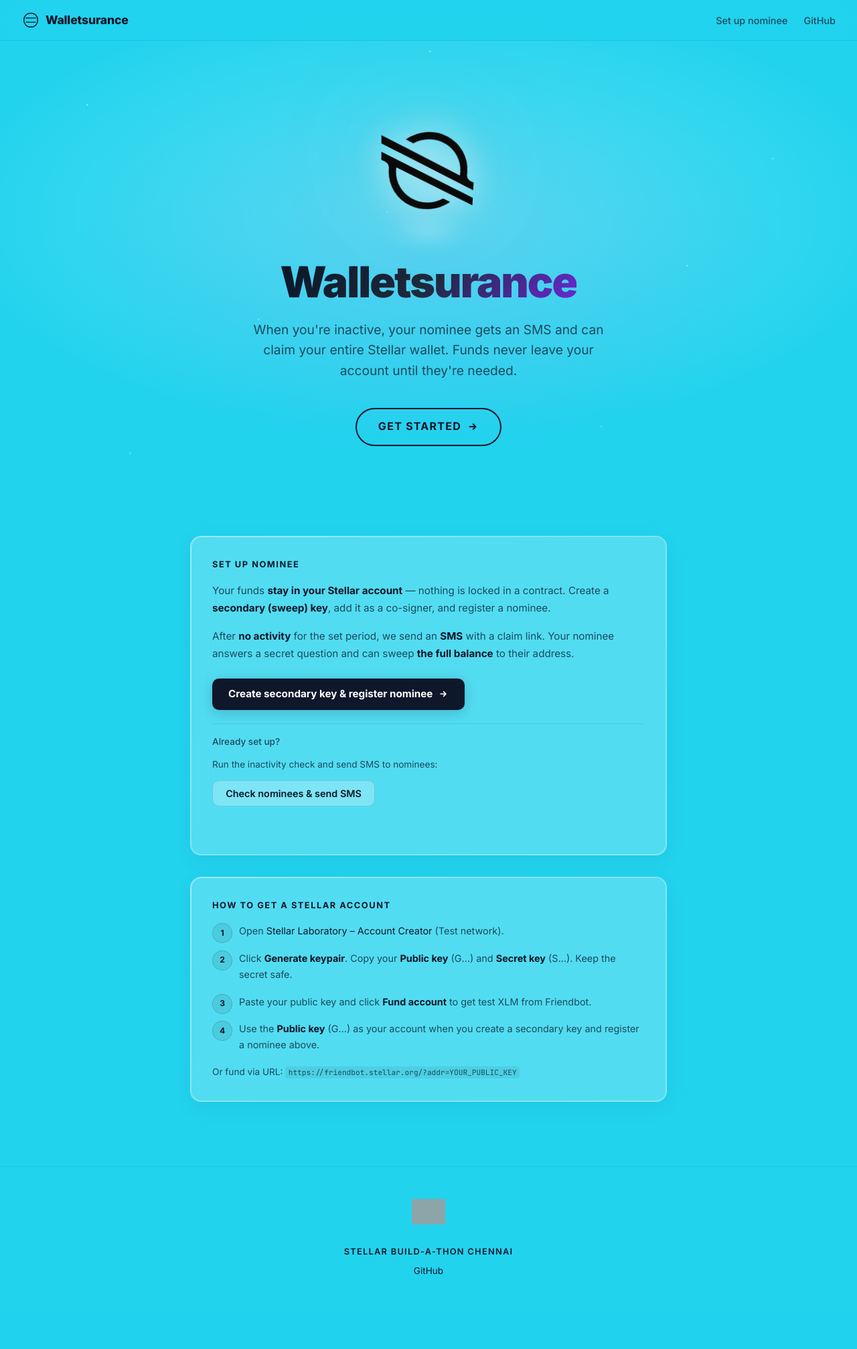
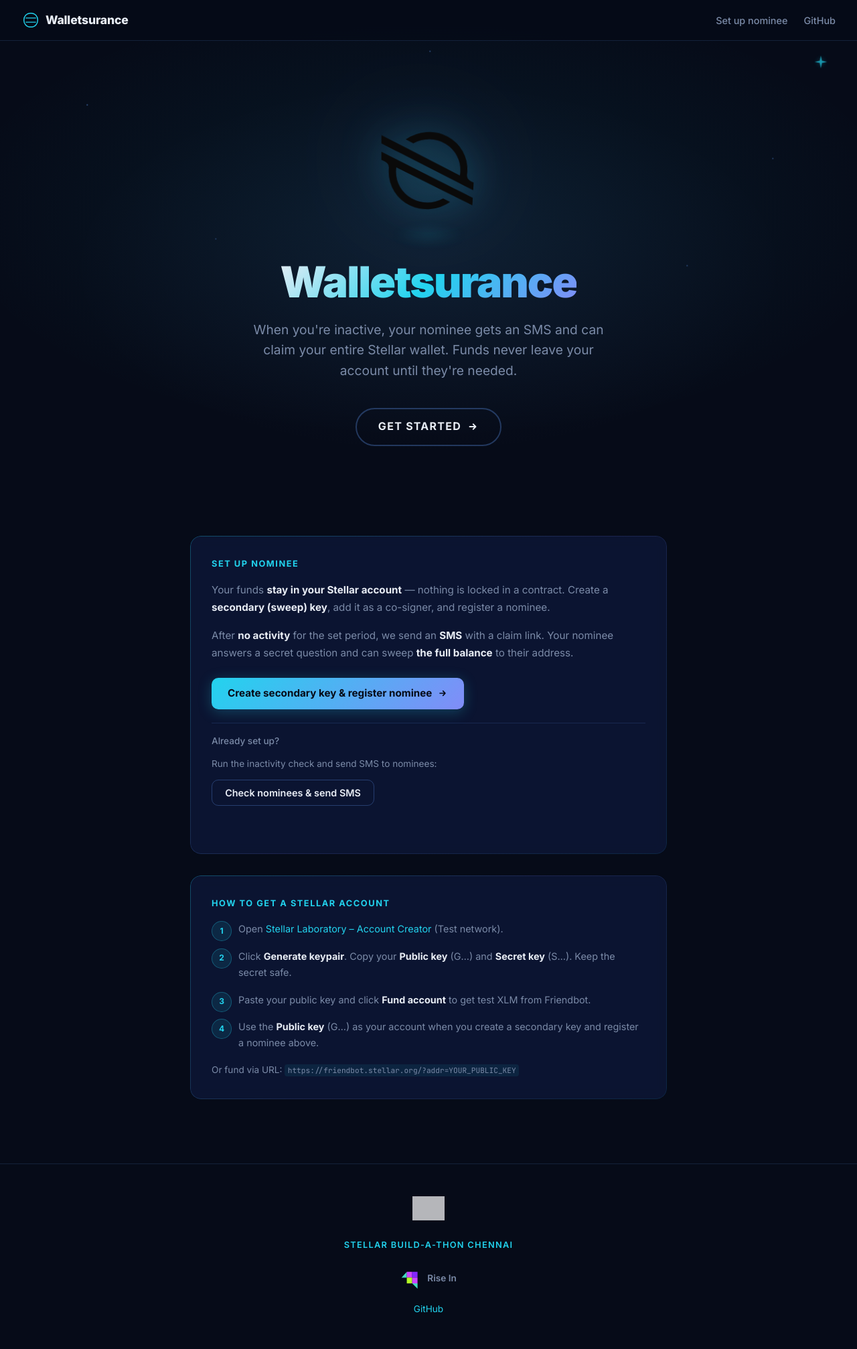
Before and after one commit to vaduvanathan/stellar-hackathon, a Flask app: page / in a window 1280 px wide. Shown: the whole page at 67% size. Before the commit the page ends 1903 px from the top, so only its background shows below. Run offline with Flask 3, Linux system fonts and the light colour scheme; grey boxes are pictures that could not be loaded.

Commit message:
Revert to dark theme; add Rise In kite animation and Stellar logo in footer
- Reverted background to dark navy (#060b18) theme
- Rise In kite SVG flies from bottom-left to top-right on page load
- Sparkle star appears at top-right after kite passes, with twinkle glow
- Full Stellar logo (white, from cryptologos.cc) in footer
- Rise In logo + credit in footer

Co-authored-by: Cursor <cursoragent@cursor.com>

```diff
--- a/backend/templates/index.html
+++ b/backend/templates/index.html
@@ -10,19 +10,18 @@
   <link href="https://fonts.googleapis.com/css2?family=Inter:wght@400;500;600;700;800;900&family=JetBrains+Mono:wght@400;500&display=swap" rel="stylesheet">
   <style>
     :root {
-      --bg: #22d3ee;
-      --bg2: #1cc5df;
-      --surface: rgba(255, 255, 255, 0.2);
-      --border: rgba(0, 0, 0, 0.08);
-      --border-glow: rgba(0, 0, 0, 0.18);
-      --text: #0a1628;
-      --muted: #1a4a5e;
-      --accent: #0f172a;
-      --accent2: #6d28d9;
-      --accent-dim: #1e293b;
-      --warn: #92400e;
-      --err: #dc2626;
-      --glow: rgba(255, 255, 255, 0.7);
+      --bg: #060b18;
+      --bg2: #0a1128;
+      --surface: rgba(15, 25, 60, 0.7);
+      --border: rgba(100, 160, 255, 0.15);
+      --border-glow: rgba(100, 160, 255, 0.3);
+      --text: #e8edf5;
+      --muted: #7b8ba8;
+      --accent: #22d3ee;
+      --accent2: #818cf8;
+      --accent-dim: #0ea5c9;
+      --warn: #fbbf24;
+      --err: #f87171;
     }
     * { box-sizing: border-box; margin: 0; padding: 0; }
     html { scroll-behavior: smooth; }
@@ -41,9 +40,9 @@
       position: fixed; top: 0; left: 0; right: 0; z-index: 100;
       display: flex; align-items: center; justify-content: space-between;
       padding: 1rem 2rem;
-      background: rgba(34, 211, 238, 0.85);
+      background: rgba(6, 11, 24, 0.85);
       backdrop-filter: blur(12px);
-      border-bottom: 1px solid rgba(0,0,0,0.08);
+      border-bottom: 1px solid var(--border);
     }
     .navbar-brand {
       display: flex; align-items: center; gap: 0.5rem;
@@ -65,8 +64,8 @@
       display: flex; flex-direction: column; align-items: center; justify-content: center;
       text-align: center;
       padding: 6rem 1.5rem 4rem;
-      background: radial-gradient(ellipse 80% 60% at 50% 40%, rgba(255,255,255,0.25) 0%, transparent 70%),
-                  radial-gradient(ellipse 60% 50% at 50% 50%, rgba(109,40,217,0.08) 0%, transparent 70%),
+      background: radial-gradient(ellipse 80% 60% at 50% 40%, rgba(34, 211, 238, 0.08) 0%, transparent 70%),
+                  radial-gradient(ellipse 60% 50% at 50% 50%, rgba(129, 140, 248, 0.06) 0%, transparent 70%),
                   var(--bg);
       overflow: hidden;
     }
@@ -74,14 +73,16 @@
       content: '';
       position: absolute; inset: 0;
       background-image:
-        radial-gradient(2px 2px at 10% 20%, rgba(255,255,255,0.6) 50%, transparent 50%),
-        radial-gradient(1.5px 1.5px at 30% 60%, rgba(255,255,255,0.4) 50%, transparent 50%),
-        radial-gradient(2px 2px at 50% 10%, rgba(255,255,255,0.5) 50%, transparent 50%),
-        radial-gradient(1.5px 1.5px at 70% 80%, rgba(255,255,255,0.35) 50%, transparent 50%),
-        radial-gradient(2px 2px at 90% 30%, rgba(255,255,255,0.45) 50%, transparent 50%),
-        radial-gradient(1.5px 1.5px at 15% 85%, rgba(255,255,255,0.4) 50%, transparent 50%),
-        radial-gradient(2px 2px at 80% 50%, rgba(255,255,255,0.45) 50%, transparent 50%),
-        radial-gradient(1.5px 1.5px at 45% 40%, rgba(255,255,255,0.35) 50%, transparent 50%);
+        radial-gradient(1.5px 1.5px at 10% 20%, rgba(100,160,255,0.4) 50%, transparent 50%),
+        radial-gradient(1px 1px at 30% 60%, rgba(100,160,255,0.25) 50%, transparent 50%),
+        radial-gradient(1.5px 1.5px at 50% 10%, rgba(100,160,255,0.35) 50%, transparent 50%),
+        radial-gradient(1px 1px at 70% 80%, rgba(100,160,255,0.2) 50%, transparent 50%),
+        radial-gradient(1.5px 1.5px at 90% 30%, rgba(100,160,255,0.3) 50%, transparent 50%),
+        radial-gradient(1px 1px at 15% 85%, rgba(100,160,255,0.25) 50%, transparent 50%),
+        radial-gradient(1.5px 1.5px at 80% 50%, rgba(100,160,255,0.3) 50%, transparent 50%),
+        radial-gradient(1px 1px at 45% 40%, rgba(100,160,255,0.2) 50%, transparent 50%),
+        radial-gradient(1px 1px at 60% 25%, rgba(100,160,255,0.3) 50%, transparent 50%),
+        radial-gradient(1.5px 1.5px at 25% 45%, rgba(100,160,255,0.25) 50%, transparent 50%);
       animation: drift 20s ease-in-out infinite alternate;
       pointer-events: none;
     }
@@ -100,28 +101,15 @@
     .logo-scene::after {
       content: '';
       position: absolute;
-      bottom: -25px; left: 50%; transform: translateX(-50%);
-      width: 160px; height: 50px;
-      background: radial-gradient(ellipse, rgba(255,255,255,0.6) 0%, rgba(255,255,255,0.2) 40%, transparent 70%);
-      filter: blur(12px);
+      bottom: -20px; left: 50%; transform: translateX(-50%);
+      width: 120px; height: 30px;
+      background: radial-gradient(ellipse, rgba(34,211,238,0.25) 0%, transparent 70%);
+      filter: blur(8px);
       animation: glow-pulse 3s ease-in-out infinite alternate;
     }
     @keyframes glow-pulse {
-      from { opacity: 0.4; transform: translateX(-50%) scale(0.85); }
-      to { opacity: 1; transform: translateX(-50%) scale(1.15); }
-    }
-    .logo-scene::before {
-      content: '';
-      position: absolute;
-      inset: -30px;
-      background: radial-gradient(circle, rgba(255,255,255,0.35) 0%, rgba(255,255,255,0.1) 40%, transparent 65%);
-      filter: blur(18px);
-      animation: halo-pulse 4s ease-in-out infinite alternate;
-      pointer-events: none;
-    }
-    @keyframes halo-pulse {
-      from { opacity: 0.5; transform: scale(0.95); }
-      to { opacity: 1; transform: scale(1.05); }
+      from { opacity: 0.5; transform: translateX(-50%) scale(0.9); }
+      to { opacity: 1; transform: translateX(-50%) scale(1.1); }
     }
     .logo-cube {
       width: 100%; height: 100%;
@@ -142,14 +130,14 @@
     }
     .logo-face svg {
       width: 140px; height: 140px;
-      filter: drop-shadow(0 0 20px rgba(255,255,255,0.5)) drop-shadow(0 0 50px rgba(255,255,255,0.3)) drop-shadow(0 0 80px rgba(0,0,0,0.15));
+      filter: drop-shadow(0 0 30px rgba(34,211,238,0.35)) drop-shadow(0 0 60px rgba(129,140,248,0.2));
     }
 
     .hero h1 {
       font-size: clamp(2.5rem, 6vw, 4rem);
       font-weight: 900; letter-spacing: -0.03em; line-height: 1.1;
       margin-bottom: 1.25rem;
-      background: linear-gradient(135deg, #0a1628 0%, #1e293b 50%, #6d28d9 100%);
+      background: linear-gradient(135deg, #e8edf5 0%, #22d3ee 50%, #818cf8 100%);
       -webkit-background-clip: text; -webkit-text-fill-color: transparent;
       background-clip: text;
     }
@@ -161,17 +149,17 @@
     .hero-cta {
       display: inline-flex; align-items: center; gap: 0.5rem;
       padding: 0.85rem 2rem;
-      border: 2px solid var(--accent);
+      border: 2px solid var(--border-glow);
       border-radius: 50px;
-      color: var(--accent); font-weight: 700; font-size: 1rem; text-transform: uppercase; letter-spacing: 0.08em;
+      color: var(--text); font-weight: 700; font-size: 1rem; text-transform: uppercase; letter-spacing: 0.08em;
       text-decoration: none;
       transition: all 0.3s;
       background: transparent;
     }
     .hero-cta:hover {
-      background: var(--accent);
-      color: #fff;
-      box-shadow: 0 6px 25px rgba(15,23,42,0.3);
+      border-color: var(--accent);
+      color: var(--accent);
+      box-shadow: 0 0 20px rgba(34,211,238,0.2), inset 0 0 20px rgba(34,211,238,0.05);
     }
     .hero-cta svg { width: 18px; height: 18px; }
 
@@ -180,21 +168,19 @@
 
     .section-card {
       position: relative;
-      background: rgba(255, 255, 255, 0.22);
+      background: var(--surface);
       border-radius: 16px;
       padding: 2rem 2rem;
       margin-bottom: 2rem;
-      backdrop-filter: blur(16px);
+      backdrop-filter: blur(8px);
       overflow: hidden;
-      border: 1px solid rgba(255, 255, 255, 0.35);
-      box-shadow: 0 8px 32px rgba(0, 0, 0, 0.06);
     }
     .section-card::before {
       content: '';
       position: absolute; inset: 0;
       border-radius: 16px;
       padding: 1px;
-      background: linear-gradient(135deg, rgba(255,255,255,0.5), rgba(255,255,255,0.15), rgba(255,255,255,0.3));
+      background: linear-gradient(135deg, rgba(34,211,238,0.3), rgba(129,140,248,0.15), rgba(34,211,238,0.1));
       -webkit-mask: linear-gradient(#fff 0 0) content-box, linear-gradient(#fff 0 0);
       -webkit-mask-composite: xor;
       mask-composite: exclude;
@@ -219,31 +205,31 @@
     a.btn-primary {
       display: inline-flex; align-items: center; gap: 0.5rem;
       padding: 0.7rem 1.5rem;
-      background: var(--accent);
-      color: #fff; font-weight: 700; font-size: 0.95rem; border-radius: 10px;
+      background: linear-gradient(135deg, var(--accent), var(--accent2));
+      color: #060b18; font-weight: 700; font-size: 0.95rem; border-radius: 10px;
       text-decoration: none;
       transition: all 0.3s;
-      box-shadow: 0 4px 20px rgba(15,23,42,0.2);
+      box-shadow: 0 4px 20px rgba(34,211,238,0.25);
     }
-    a.btn-primary:hover { box-shadow: 0 6px 30px rgba(15,23,42,0.35); transform: translateY(-1px); }
+    a.btn-primary:hover { box-shadow: 0 6px 30px rgba(34,211,238,0.4); transform: translateY(-1px); }
 
     button {
       font-family: inherit; font-size: 0.9rem; font-weight: 600; cursor: pointer;
       padding: 0.6rem 1.2rem; border-radius: 10px; border: none;
-      background: var(--accent); color: #fff;
+      background: var(--accent); color: #060b18;
       transition: all 0.2s;
     }
     button:hover { background: var(--accent-dim); }
     button:disabled { opacity: 0.5; cursor: not-allowed; }
     button.secondary {
-      background: rgba(255,255,255,0.25); color: var(--text);
-      border: 1px solid rgba(0,0,0,0.12);
+      background: transparent; color: var(--text);
+      border: 1px solid var(--border-glow);
     }
-    button.secondary:hover { background: rgba(255,255,255,0.4); }
+    button.secondary:hover { border-color: var(--accent); color: var(--accent); }
 
     code, .mono {
       font-family: 'JetBrains Mono', monospace; font-size: 0.82em;
-      background: rgba(0,0,0,0.06); padding: 0.15em 0.4em; border-radius: 4px;
+      background: rgba(34,211,238,0.08); padding: 0.15em 0.4em; border-radius: 4px;
       word-break: break-all;
     }
 
@@ -265,8 +251,8 @@
       content: counter(step);
       position: absolute; left: 0; top: 0;
       width: 1.75rem; height: 1.75rem;
-      background: rgba(0,0,0,0.08);
-      border: 1px solid rgba(0,0,0,0.15);
+      background: rgba(34,211,238,0.1);
+      border: 1px solid rgba(34,211,238,0.3);
       border-radius: 50%;
       display: flex; align-items: center; justify-content: center;
       font-size: 0.75rem; font-weight: 700; color: var(--accent);
@@ -278,11 +264,85 @@
     /* ---- Footer ---- */
     .site-footer {
       text-align: center; padding: 3rem 1.5rem;
-      border-top: 1px solid rgba(0,0,0,0.08);
+      border-top: 1px solid var(--border);
       color: var(--muted); font-size: 0.85rem;
     }
     .site-footer a { color: var(--accent); text-decoration: none; }
     .site-footer a:hover { text-decoration: underline; }
+
+    /* ---- Rise In kite animation ---- */
+    .risein-kite {
+      position: fixed;
+      z-index: 200;
+      width: 70px;
+      height: 70px;
+      pointer-events: none;
+      animation: kite-fly 2.2s cubic-bezier(0.22, 0.61, 0.36, 1) forwards;
+      opacity: 0;
+    }
+    @keyframes kite-fly {
+      0% {
+        bottom: -80px; left: -80px;
+        opacity: 0;
+        transform: rotate(-15deg) scale(0.5);
+      }
+      15% {
+        opacity: 1;
+      }
+      60% {
+        opacity: 1;
+        transform: rotate(0deg) scale(1);
+      }
+      100% {
+        bottom: calc(100vh - 110px);
+        left: calc(100vw - 110px);
+        opacity: 0;
+        transform: rotate(5deg) scale(0.7);
+      }
+    }
+    /* Trail behind the kite */
+    .risein-kite::after {
+      content: '';
+      position: absolute;
+      bottom: -6px; left: -6px;
+      width: 50px; height: 50px;
+      border-radius: 50%;
+      background: radial-gradient(circle, rgba(65,218,190,0.35), rgba(180,255,36,0.15), transparent 70%);
+      filter: blur(10px);
+      animation: trail-glow 2.2s cubic-bezier(0.22, 0.61, 0.36, 1) forwards;
+    }
+    @keyframes trail-glow {
+      0% { opacity: 0; transform: scale(0.5); }
+      20% { opacity: 1; }
+      100% { opacity: 0; transform: scale(2); }
+    }
+
+    /* Sparkle star that appears at top-right after kite arrives */
+    .risein-star {
+      position: fixed;
+      top: 80px; right: 40px;
+      width: 28px; height: 28px;
+      z-index: 150;
+      pointer-events: none;
+      opacity: 0;
+      animation: star-appear 0.6s ease-out 2s forwards, star-twinkle 2s ease-in-out 2.6s infinite alternate;
+    }
+    @keyframes star-appear {
+      from { opacity: 0; transform: scale(0) rotate(-30deg); }
+      to { opacity: 1; transform: scale(1) rotate(0deg); }
+    }
+    @keyframes star-twinkle {
+      from { opacity: 0.7; transform: scale(0.9); filter: drop-shadow(0 0 4px rgba(34,211,238,0.4)); }
+      to { opacity: 1; transform: scale(1.1); filter: drop-shadow(0 0 12px rgba(34,211,238,0.7)); }
+    }
+
+    /* Rise In badge in footer */
+    .risein-footer {
+      display: inline-flex; align-items: center; gap: 0.5rem;
+      margin-top: 0.75rem;
+    }
+    .risein-footer svg { width: 32px; height: 32px; }
+    .risein-footer span { font-size: 0.85rem; font-weight: 600; color: var(--muted); }
 
     /* ---- Responsive ---- */
     @media (max-width: 600px) {
@@ -292,18 +352,42 @@
       .logo-face svg { width: 100px; height: 100px; }
       .content { padding: 0 1rem 3rem; }
       .section-card { padding: 1.5rem; }
+      .risein-kite { width: 50px; height: 50px; }
+      .risein-star { top: 70px; right: 20px; width: 22px; height: 22px; }
     }
   </style>
 </head>
 <body>
 
+  <!-- Rise In kite: flies from bottom-left to top-right on load -->
+  <div class="risein-kite" aria-hidden="true">
+    <svg viewBox="0 0 100 100" xmlns="http://www.w3.org/2000/svg">
+      <!-- Left teal triangle -->
+      <polygon points="5,45 30,18 30,45" fill="#41DABE"/>
+      <!-- 2x2 colored squares -->
+      <rect x="30" y="18" width="25" height="27" fill="#CC45FF"/>
+      <rect x="55" y="18" width="25" height="27" fill="#8427FD"/>
+      <rect x="30" y="45" width="25" height="27" fill="#B4FF24"/>
+      <rect x="55" y="45" width="25" height="27" fill="#CC45FF"/>
+      <!-- Bottom-right teal triangle -->
+      <polygon points="55,72 80,72 80,97" fill="#41DABE"/>
+    </svg>
+  </div>
+
+  <!-- Sparkle star stays at top-right after kite passes -->
+  <div class="risein-star" aria-hidden="true">
+    <svg viewBox="0 0 30 30" xmlns="http://www.w3.org/2000/svg">
+      <path d="M15 2 L17 11 L26 13 L17 15 L15 24 L13 15 L4 13 L13 11 Z" fill="#22d3ee"/>
+    </svg>
+  </div>
+
   <!-- Navbar -->
   <nav class="navbar">
     <a href="/" class="navbar-brand">
       <svg viewBox="0 0 230 230" fill="none" xmlns="http://www.w3.org/2000/svg">
-        <path d="M115 30 C60 30 30 70 30 115 C30 160 60 200 115 200 C170 200 200 160 200 115 C200 70 170 30 115 30Z" stroke="#0a1628" stroke-width="12" fill="none"/>
-        <line x1="55" y1="90" x2="175" y2="90" stroke="#0a1628" stroke-width="10" stroke-linecap="round"/>
-        <line x1="55" y1="140" x2="175" y2="140" stroke="#0a1628" stroke-width="10" stroke-linecap="round"/>
+        <path d="M115 30 C60 30 30 70 30 115 C30 160 60 200 115 200 C170 200 200 160 200 115 C200 70 170 30 115 30Z" stroke="#22d3ee" stroke-width="12" fill="none"/>
+        <line x1="55" y1="90" x2="175" y2="90" stroke="#22d3ee" stroke-width="10" stroke-linecap="round"/>
+        <line x1="55" y1="140" x2="175" y2="140" stroke="#22d3ee" stroke-width="10" stroke-linecap="round"/>
       </svg>
       Walletsurance
     </a>
@@ -368,11 +452,22 @@
 
   <!-- Footer -->
   <footer class="site-footer">
-    <div style="margin-bottom: 1.5rem;">
-      <img src="https://cryptologos.cc/logos/versions/stellar-xlm-logo-full.svg?v=040" alt="Stellar" style="height: 38px; opacity: 0.85;" />
+    <div style="margin-bottom: 1.25rem;">
+      <img src="https://cryptologos.cc/logos/versions/stellar-xlm-logo-full.svg?v=040" alt="Stellar" style="height: 36px; filter: brightness(0) invert(1); opacity: 0.7;" />
     </div>
-    <p style="font-size: 0.8rem; font-weight: 600; letter-spacing: 0.1em; text-transform: uppercase; color: var(--accent); margin-bottom: 0.5rem;">Stellar Build-A-Thon Chennai</p>
-    <p><a href="https://github.com/vaduvanathan/stellar-hackathon">GitHub</a></p>
+    <p style="font-size: 0.8rem; font-weight: 600; letter-spacing: 0.1em; text-transform: uppercase; color: var(--accent); margin-bottom: 0.75rem;">Stellar Build-A-Thon Chennai</p>
+    <div class="risein-footer">
+      <svg viewBox="0 0 100 100" xmlns="http://www.w3.org/2000/svg">
+        <polygon points="5,45 30,18 30,45" fill="#41DABE"/>
+        <rect x="30" y="18" width="25" height="27" fill="#CC45FF"/>
+        <rect x="55" y="18" width="25" height="27" fill="#8427FD"/>
+        <rect x="30" y="45" width="25" height="27" fill="#B4FF24"/>
+        <rect x="55" y="45" width="25" height="27" fill="#CC45FF"/>
+        <polygon points="55,72 80,72 80,97" fill="#41DABE"/>
+      </svg>
+      <span>Rise In</span>
+    </div>
+    <p style="margin-top: 0.75rem;"><a href="https://github.com/vaduvanathan/stellar-hackathon">GitHub</a></p>
   </footer>
 
   <script>
```
